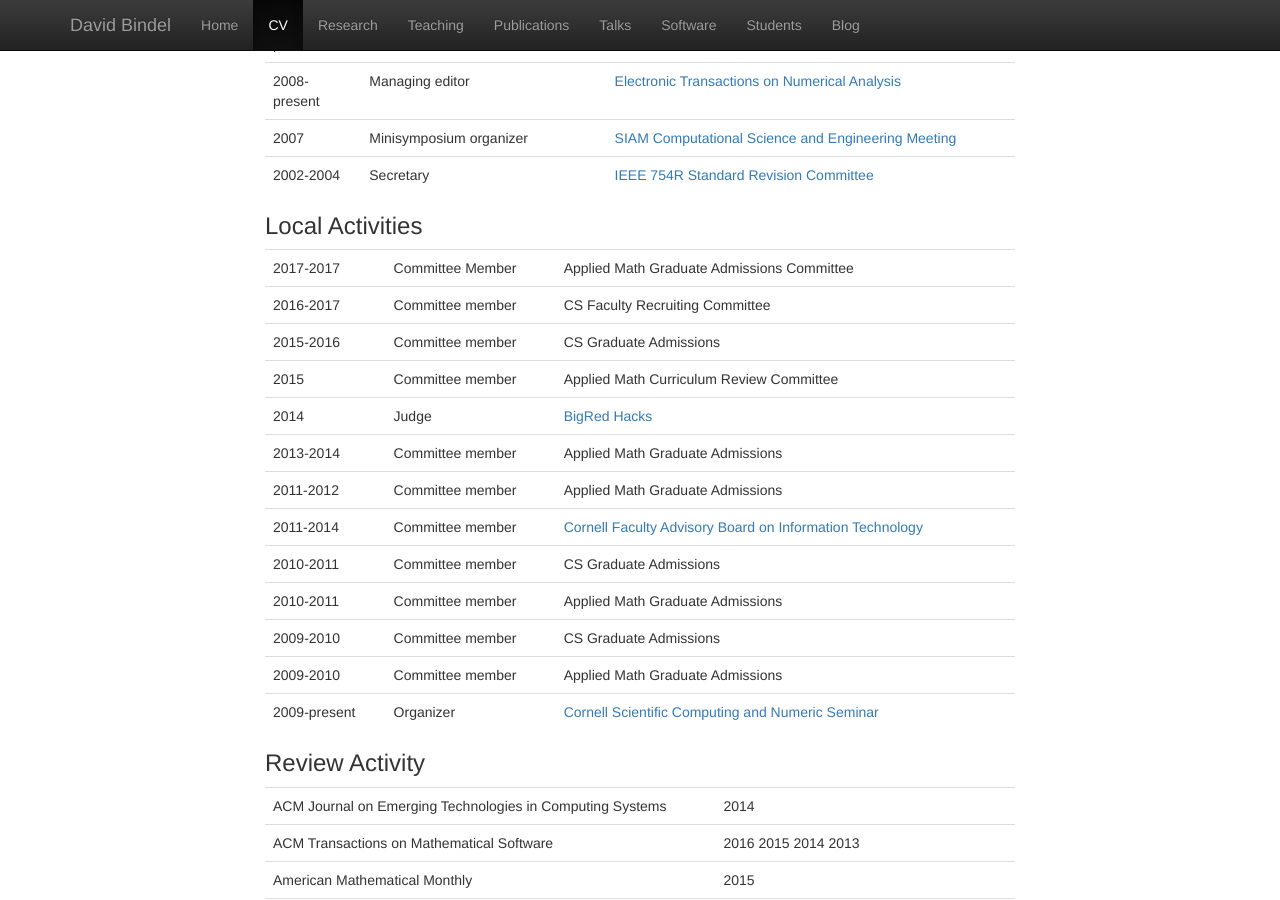
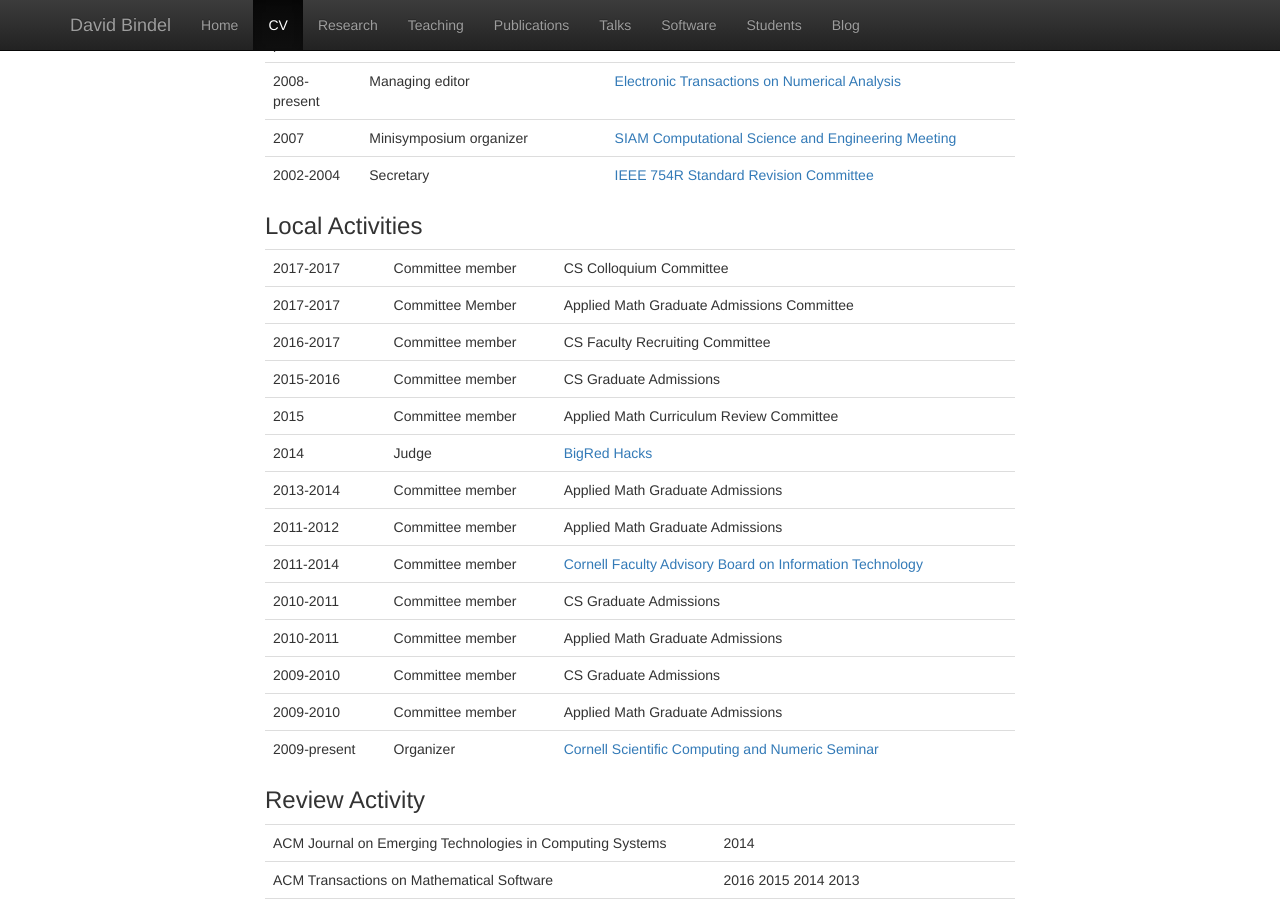
Before and after one commit to dbindel/cornell_web, a Jekyll site: the page built from vita.html, in a window 1280 px wide and 900 px high, scrolled down 13842 px. Built offline with Jekyll 4.4.1, drawn with Linux system fonts in a browser that asks for light colours; nearby versions of some CDN libraries.

Commit message:
Update to service list.

```diff
--- a/_data/service.yml
+++ b/_data/service.yml
@@ -9,6 +9,12 @@
   what: IEEE International Parallel and Distributed Processing Symposium
   role: Program committee member
   type: [external]
+-
+  when: 2017
+  until: 2017
+  what: CS Colloquium Committee
+  role: Committee member
+  type: [cornell, cs, local]
 -
   when: 2017
   until: 2017
```
